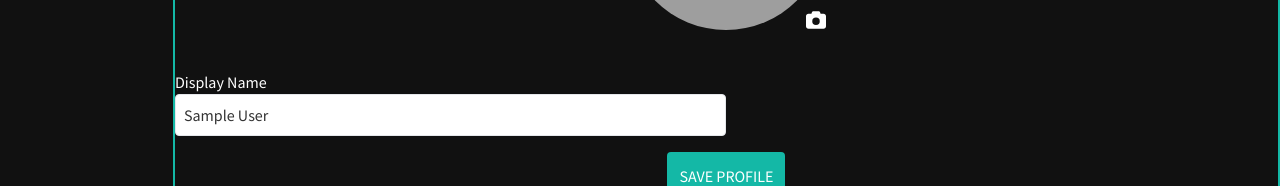
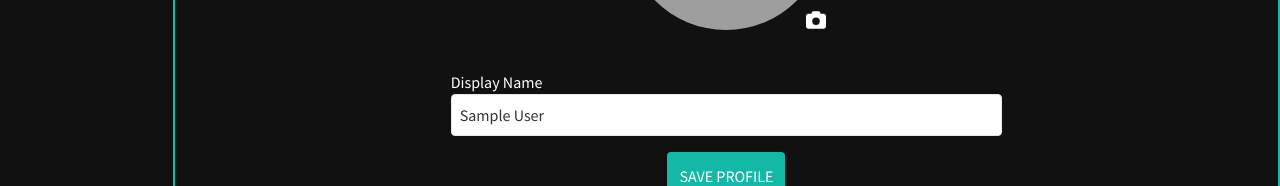
Before and after one commit to chatethakhun/realtime-social-media, a Next.js app: page /profile in a window 1280 px wide. Shown: the part 206-392 px from the top of the page. Built offline with nearby package versions, Linux system fonts and the light colour scheme; no server answers; sample sign-in values are in the browser's storage; grey boxes are pictures that could not be loaded.

Commit message:
Update profile.tsx

```diff
--- a/pages/profile.tsx
+++ b/pages/profile.tsx
@@ -70,7 +70,7 @@ const Profile = () => {
 
         <div className="mt-10">
 
-            <div className="form-group w-2/4 m-aut">
+            <div className="form-group w-2/4 m-auto">
                 <label htmlFor="displayName" className="text-white">Display Name</label>
                 <Input name="displayName" label="displayName" id="displayName" type="text" value={userDisplayName as string} onChange={(e) => setUserDisplayName(e.target.value)}/>
             </div>
```
